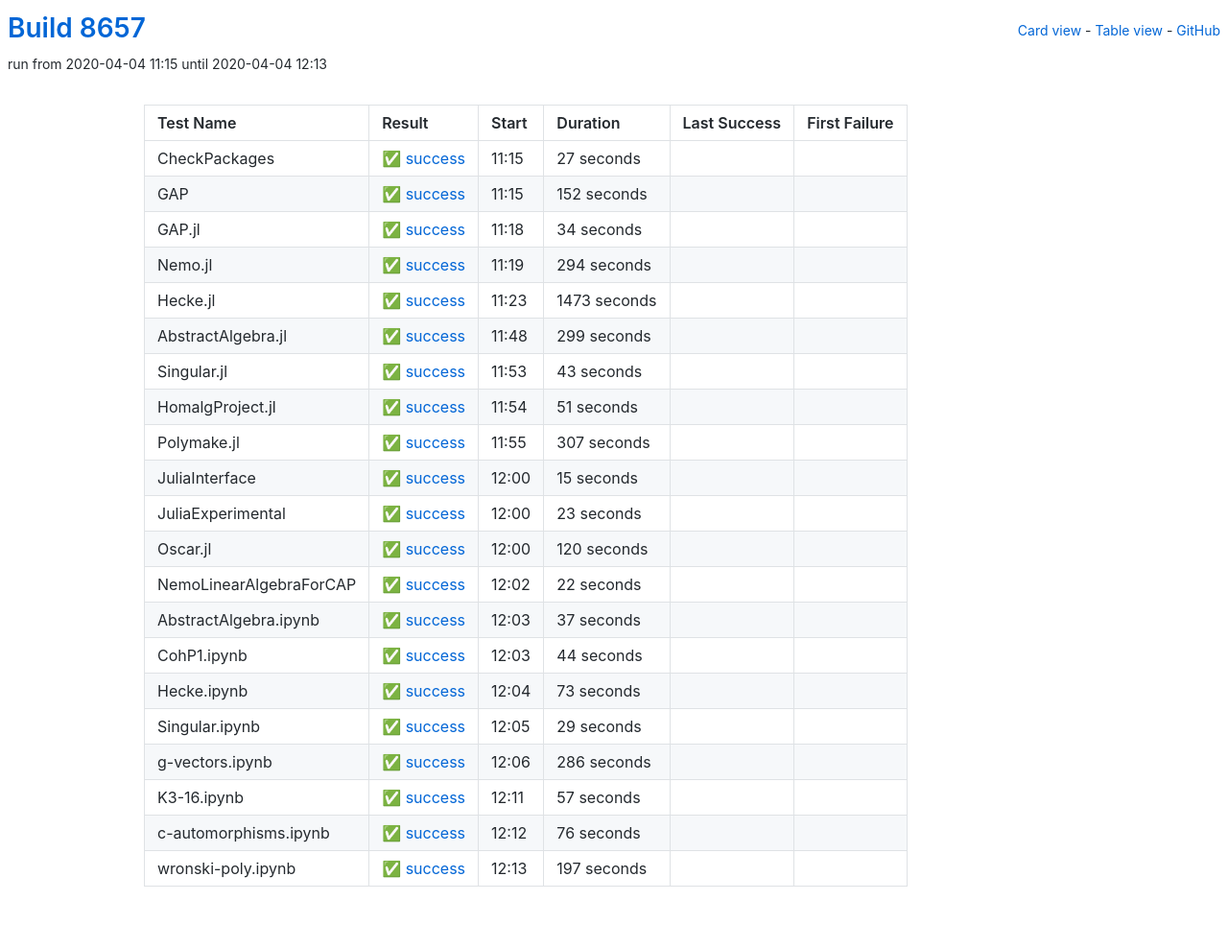
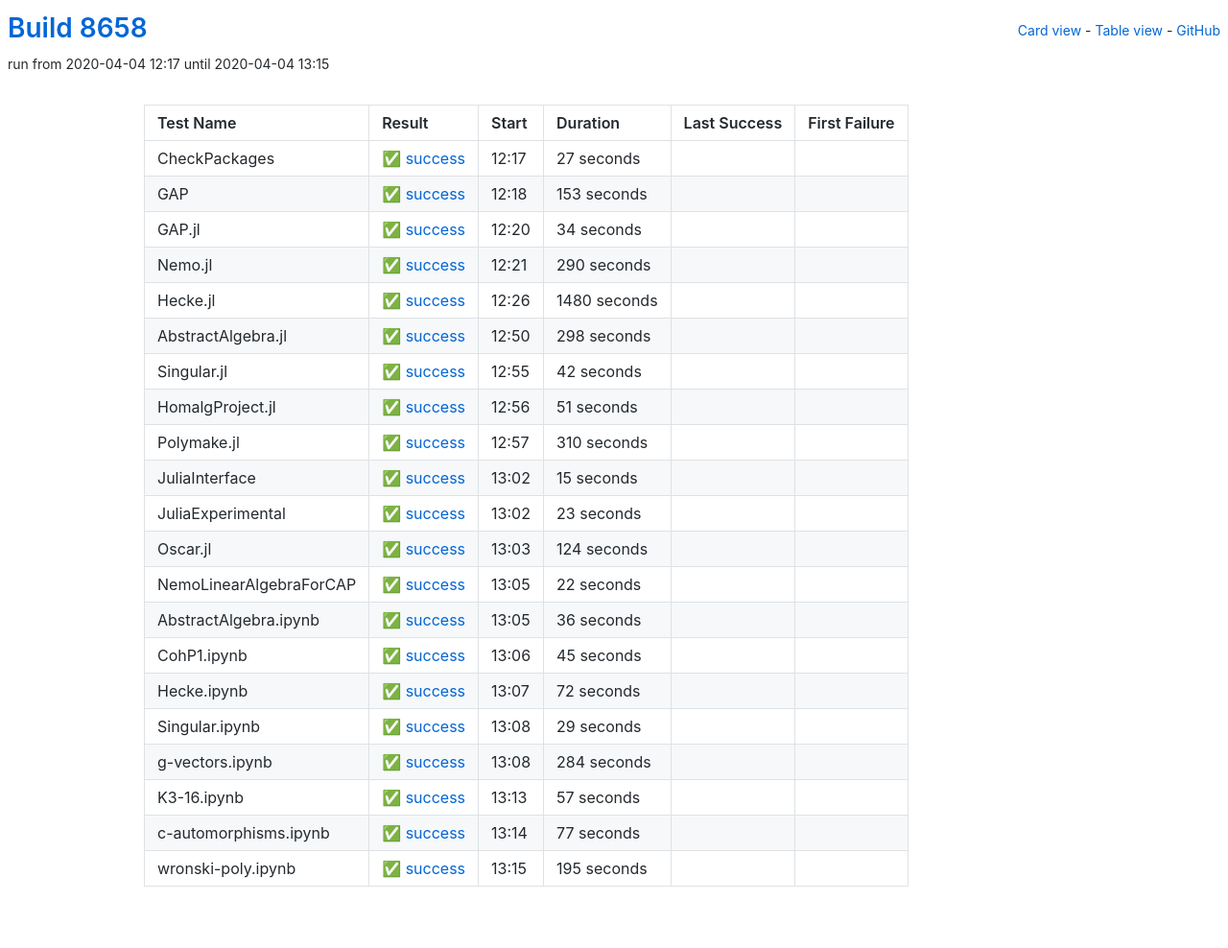
Before and after one commit to oscar-system/oscar-ci-status, a Jekyll site: the page built from table.html, in a window 1280 px wide. Shown: the whole page at 96% size. Built offline with Jekyll 4.4.1, drawn with Linux system fonts in a browser that asks for light colours.

Commit message:
Build 8658

```diff
--- a/_data/ci.yml
+++ b/_data/ci.yml
@@ -1,5 +1,5 @@
-build: 8657
-build_url: https://oscarci.mathematik.uni-kl.de/job/oscar/8657/
+build: 8658
+build_url: https://oscarci.mathematik.uni-kl.de/job/oscar/8658/
 job: oscar
 tests:
 - duration: 27
@@ -8,20 +8,20 @@ tests:
   first_failure_url: null
   last_success: false
   last_success_url: null
-  log: https://oscarci.mathematik.uni-kl.de/job/oscar/8657/artifact/logs/build-8657/CheckPackages.log
+  log: https://oscarci.mathematik.uni-kl.de/job/oscar/8658/artifact/logs/build-8658/CheckPackages.log
   name: CheckPackages
-  start: 2020-04-04 11:15
+  start: 2020-04-04 12:17
   status: success
   success: true
-- duration: 152
+- duration: 153
   exitcode: 0
   first_failure: false
   first_failure_url: null
   last_success: false
   last_success_url: null
-  log: https://oscarci.mathematik.uni-kl.de/job/oscar/8657/artifact/logs/build-8657/GAP.log
+  log: https://oscarci.mathematik.uni-kl.de/job/oscar/8658/artifact/logs/build-8658/GAP.log
   name: GAP
-  start: 2020-04-04 11:15
+  start: 2020-04-04 12:18
   status: success
   success: true
 - duration: 34
@@ -30,53 +30,53 @@ tests:
   first_failure_url: null
   last_success: false
   last_success_url: null
-  log: https://oscarci.mathematik.uni-kl.de/job/oscar/8657/artifact/logs/build-8657/GAP.jl.log
+  log: https://oscarci.mathematik.uni-kl.de/job/oscar/8658/artifact/logs/build-8658/GAP.jl.log
   name: GAP.jl
-  start: 2020-04-04 11:18
+  start: 2020-04-04 12:20
   status: success
   success: true
-- duration: 294
+- duration: 290
   exitcode: 0
   first_failure: false
   first_failure_url: null
   last_success: false
   last_success_url: null
-  log: https://oscarci.mathematik.uni-kl.de/job/oscar/8657/artifact/logs/build-8657/Nemo.jl.log
+  log: https://oscarci.mathematik.uni-kl.de/job/oscar/8658/artifact/logs/build-8658/Nemo.jl.log
   name: Nemo.jl
-  start: 2020-04-04 11:19
+  start: 2020-04-04 12:21
   status: success
   success: true
-- duration: 1473
+- duration: 1480
   exitcode: 0
   first_failure: false
   first_failure_url: null
   last_success: false
   last_success_url: null
-  log: https://oscarci.mathematik.uni-kl.de/job/oscar/8657/artifact/logs/build-8657/Hecke.jl.log
+  log: https://oscarci.mathematik.uni-kl.de/job/oscar/8658/artifact/logs/build-8658/Hecke.jl.log
   name: Hecke.jl
-  start: 2020-04-04 11:23
+  start: 2020-04-04 12:26
   status: success
   success: true
-- duration: 299
+- duration: 298
   exitcode: 0
   first_failure: false
   first_failure_url: null
   last_success: false
   last_success_url: null
-  log: https://oscarci.mathematik.uni-kl.de/job/oscar/8657/artifact/logs/build-8657/AbstractAlgebra.jl.log
+  log: https://oscarci.mathematik.uni-kl.de/job/oscar/8658/artifact/logs/build-8658/AbstractAlgebra.jl.log
   name: AbstractAlgebra.jl
-  start: 2020-04-04 11:48
+  start: 2020-04-04 12:50
   status: success
   success: true
-- duration: 43
+- duration: 42
   exitcode: 0
   first_failure: false
   first_failure_url: null
   last_success: false
   last_success_url: null
-  log: https://oscarci.mathematik.uni-kl.de/job/oscar/8657/artifact/logs/build-8657/Singular.jl.log
+  log: https://oscarci.mathematik.uni-kl.de/job/oscar/8658/artifact/logs/build-8658/Singular.jl.log
   name: Singular.jl
-  start: 2020-04-04 11:53
+  start: 2020-04-04 12:55
   status: success
   success: true
 - duration: 51
@@ -85,20 +85,20 @@ tests:
   first_failure_url: null
   last_success: false
   last_success_url: null
-  log: https://oscarci.mathematik.uni-kl.de/job/oscar/8657/artifact/logs/build-8657/HomalgProject.jl.log
+  log: https://oscarci.mathematik.uni-kl.de/job/oscar/8658/artifact/logs/build-8658/HomalgProject.jl.log
   name: HomalgProject.jl
-  start: 2020-04-04 11:54
+  start: 2020-04-04 12:56
   status: success
   success: true
-- duration: 307
+- duration: 310
   exitcode: 0
   first_failure: false
   first_failure_url: null
   last_success: false
   last_success_url: null
-  log: https://oscarci.mathematik.uni-kl.de/job/oscar/8657/artifact/logs/build-8657/Polymake.jl.log
+  log: https://oscarci.mathematik.uni-kl.de/job/oscar/8658/artifact/logs/build-8658/Polymake.jl.log
   name: Polymake.jl
-  start: 2020-04-04 11:55
+  start: 2020-04-04 12:57
   status: success
   success: true
 - duration: 15
@@ -107,9 +107,9 @@ tests:
   first_failure_url: null
   last_success: false
   last_success_url: null
-  log: https://oscarci.mathematik.uni-kl.de/job/oscar/8657/artifact/logs/build-8657/JuliaInterface.log
+  log: https://oscarci.mathematik.uni-kl.de/job/oscar/8658/artifact/logs/build-8658/JuliaInterface.log
   name: JuliaInterface
-  start: 2020-04-04 12:00
+  start: 2020-04-04 13:02
   status: success
   success: true
 - duration: 23
@@ -118,20 +118,20 @@ tests:
   first_failure_url: null
   last_success: false
   last_success_url: null
-  log: https://oscarci.mathematik.uni-kl.de/job/oscar/8657/artifact/logs/build-8657/JuliaExperimental.log
+  log: https://oscarci.mathematik.uni-kl.de/job/oscar/8658/artifact/logs/build-8658/JuliaExperimental.log
   name: JuliaExperimental
-  start: 2020-04-04 12:00
+  start: 2020-04-04 13:02
   status: success
   success: true
-- duration: 120
+- duration: 124
   exitcode: 0
   first_failure: false
   first_failure_url: null
   last_success: false
   last_success_url: null
-  log: https://oscarci.mathematik.uni-kl.de/job/oscar/8657/artifact/logs/build-8657/Oscar.jl.log
+  log: https://oscarci.mathematik.uni-kl.de/job/oscar/8658/artifact/logs/build-8658/Oscar.jl.log
   name: Oscar.jl
-  start: 2020-04-04 12:00
+  start: 2020-04-04 13:03
   status: success
   success: true
 - duration: 22
@@ -140,42 +140,42 @@ tests:
   first_failure_url: null
   last_success: false
   last_success_url: null
-  log: https://oscarci.mathematik.uni-kl.de/job/oscar/8657/artifact/logs/build-8657/NemoLinearAlgebraForCAP.log
+  log: https://oscarci.mathematik.uni-kl.de/job/oscar/8658/artifact/logs/build-8658/NemoLinearAlgebraForCAP.log
   name: NemoLinearAlgebraForCAP
-  start: 2020-04-04 12:02
+  start: 2020-04-04 13:05
   status: success
   success: true
-- duration: 37
+- duration: 36
   exitcode: 0
   first_failure: false
   first_failure_url: null
   last_success: false
   last_success_url: null
-  log: https://oscarci.mathematik.uni-kl.de/job/oscar/8657/artifact/logs/build-8657/AbstractAlgebra.ipynb.log
+  log: https://oscarci.mathematik.uni-kl.de/job/oscar/8658/artifact/logs/build-8658/AbstractAlgebra.ipynb.log
   name: AbstractAlgebra.ipynb
-  start: 2020-04-04 12:03
+  start: 2020-04-04 13:05
   status: success
   success: true
-- duration: 44
+- duration: 45
   exitcode: 0
   first_failure: false
   first_failure_url: null
   last_success: false
   last_success_url: null
-  log: https://oscarci.mathematik.uni-kl.de/job/oscar/8657/artifact/logs/build-8657/CohP1.ipynb.log
+  log: https://oscarci.mathematik.uni-kl.de/job/oscar/8658/artifact/logs/build-8658/CohP1.ipynb.log
   name: CohP1.ipynb
-  start: 2020-04-04 12:03
+  start: 2020-04-04 13:06
   status: success
   success: true
-- duration: 73
+- duration: 72
   exitcode: 0
   first_failure: false
   first_failure_url: null
   last_success: false
   last_success_url: null
-  log: https://oscarci.mathematik.uni-kl.de/job/oscar/8657/artifact/logs/build-8657/Hecke.ipynb.log
+  log: https://oscarci.mathematik.uni-kl.de/job/oscar/8658/artifact/logs/build-8658/Hecke.ipynb.log
   name: Hecke.ipynb
-  start: 2020-04-04 12:04
+  start: 2020-04-04 13:07
   status: success
   success: true
 - duration: 29
@@ -184,20 +184,20 @@ tests:
   first_failure_url: null
   last_success: false
   last_success_url: null
-  log: https://oscarci.mathematik.uni-kl.de/job/oscar/8657/artifact/logs/build-8657/Singular.ipynb.log
+  log: https://oscarci.mathematik.uni-kl.de/job/oscar/8658/artifact/logs/build-8658/Singular.ipynb.log
   name: Singular.ipynb
-  start: 2020-04-04 12:05
+  start: 2020-04-04 13:08
   status: success
   success: true
-- duration: 286
+- duration: 284
   exitcode: 0
   first_failure: false
   first_failure_url: null
   last_success: false
   last_success_url: null
-  log: https://oscarci.mathematik.uni-kl.de/job/oscar/8657/artifact/logs/build-8657/g-vectors.ipynb.log
+  log: https://oscarci.mathematik.uni-kl.de/job/oscar/8658/artifact/logs/build-8658/g-vectors.ipynb.log
   name: g-vectors.ipynb
-  start: 2020-04-04 12:06
+  start: 2020-04-04 13:08
   status: success
   success: true
 - duration: 57
@@ -206,30 +206,30 @@ tests:
   first_failure_url: null
   last_success: false
   last_success_url: null
-  log: https://oscarci.mathematik.uni-kl.de/job/oscar/8657/artifact/logs/build-8657/K3-16.ipynb.log
+  log: https://oscarci.mathematik.uni-kl.de/job/oscar/8658/artifact/logs/build-8658/K3-16.ipynb.log
   name: K3-16.ipynb
-  start: 2020-04-04 12:11
+  start: 2020-04-04 13:13
   status: success
   success: true
-- duration: 76
+- duration: 77
   exitcode: 0
   first_failure: false
   first_failure_url: null
   last_success: false
   last_success_url: null
-  log: https://oscarci.mathematik.uni-kl.de/job/oscar/8657/artifact/logs/build-8657/c-automorphisms.ipynb.log
+  log: https://oscarci.mathematik.uni-kl.de/job/oscar/8658/artifact/logs/build-8658/c-automorphisms.ipynb.log
   name: c-automorphisms.ipynb
-  start: 2020-04-04 12:12
+  start: 2020-04-04 13:14
   status: success
   success: true
-- duration: 197
+- duration: 195
   exitcode: 0
   first_failure: false
   first_failure_url: null
   last_success: false
   last_success_url: null
-  log: https://oscarci.mathematik.uni-kl.de/job/oscar/8657/artifact/logs/build-8657/wronski-poly.ipynb.log
+  log: https://oscarci.mathematik.uni-kl.de/job/oscar/8658/artifact/logs/build-8658/wronski-poly.ipynb.log
   name: wronski-poly.ipynb
-  start: 2020-04-04 12:13
+  start: 2020-04-04 13:15
   status: success
   success: true
```
Also changed, not shown: README.md.
